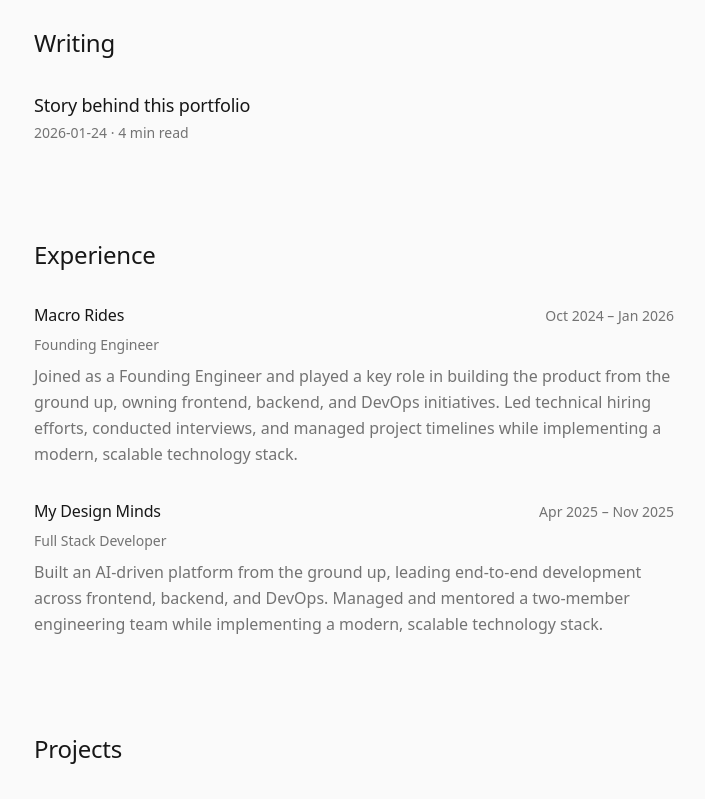
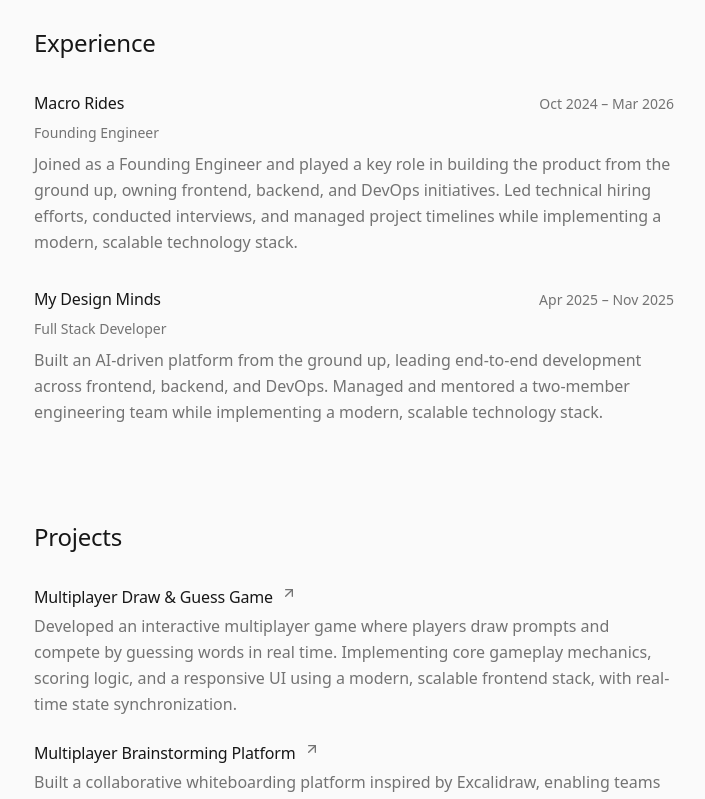
Before and after one commit to DevDesignAmitesh/minimal-portfolio, a Next.js app: page / in a window 1280 px wide. Shown: the part 540-1339 px from the top of the page, without its empty margins (286-991 px from the left). Built offline with nearby package versions, Linux system fonts and the light colour scheme.

Commit message:
modified some data

```diff
--- a/src/app/blog/[slug]/page.tsx
+++ /dev/null
@@ -1,9 +0,0 @@
-"use client";
-
-import BlogPost from "@/src/pages/BlogPost";
-
-export default async function blog({ params }: { params: Promise<{ slug: string }> }) {
-  const slug = (await params).slug;
-
-  return <BlogPost slug={slug} />;
-}
--- a/src/app/page.tsx
+++ b/src/app/page.tsx
@@ -1,5 +1,4 @@
 import About from "../components/sections/About";
-import Blogs from "../components/sections/Blogs";
 import Experience from "../components/sections/Experience";
 import Projects from "../components/sections/Projects";
 
@@ -7,7 +6,6 @@
   return (
     <>
       <About />
-      <Blogs />
       <Experience />
       <Projects />
     </>
--- a/src/app/resume/page.tsx
+++ b/src/app/resume/page.tsx
@@ -1,7 +1,6 @@
-"use client";
-
 import { data } from "@/src/data/data";
 import { ArrowLeft, Download } from "lucide-react";
+import Image from "next/image";
 import Link from "next/link";
 
 export default function Resume() {
@@ -16,15 +15,15 @@
         <ArrowLeft className="h-4 w-4" />
         <span>Back</span>
       </Link>
-
       <div className="space-y-6">
-        <img
+        <Image
+          height={100}
+          width={100}
+          loading="lazy"
+          unoptimized
           src={resume.imageUrl}
           alt="Resume"
           className="w-full max-w-2xl mx-auto bg-muted"
-          onError={(e) => {
-            e.currentTarget.style.display = "none";
-          }}
         />
 
         <div className="flex justify-center">
--- a/src/components/sections/Blogs.tsx
+++ /dev/null
@@ -1,34 +0,0 @@
-import { data } from "@/src/data/data";
-import Link from "next/link";
-
-const Blogs = () => {
-  const { blogs } = data;
-
-  if (blogs.length === 0) return null;
-
-  return (
-    <section className="py-12">
-      <h2 className="text-2xl font-medium text-foreground mb-8">Writing</h2>
-      <div className="space-y-6">
-        {blogs.map((blog) => (
-          <Link
-            key={blog.slug}
-            href={`/blog/${blog.slug}`}
-            className="block group"
-          >
-            <article>
-              <h3 className="text-lg text-foreground group-hover:text-muted-foreground transition-colors duration-200">
-                {blog.title}
-              </h3>
-              <p className="text-sm text-muted-foreground mt-1">
-                {blog.date} · {blog.readTime}
-              </p>
-            </article>
-          </Link>
-        ))}
-      </div>
-    </section>
-  );
-};
-
-export default Blogs;
--- a/src/data/data.ts
+++ b/src/data/data.ts
@@ -31,91 +31,11 @@
     downloadUrl: "/resume.pdf",
   },
 
-  blogs: [
-    {
-      title: "Story behind this portfolio",
-      slug: "story-behind-this-portfolio",
-      date: "2026-01-24",
-      readTime: "4 min read",
-      content: `# I Built This Portfolio Because Vibes
-
-TL;DR — I randomly decided to build a portfolio, used lovable.dev, fought with Next.js and Tailwind, and now you’re reading this because I needed content. Also: frontend is cute.
-
-## So… how did this even start?
-
-I just got the idea of building my portfolio. No deep life moment. No dramatic trigger. Just vibes.
-
-I truly love frontend, even though I mostly code backend, so please don’t expose me. I also wanted to try lovable.dev because why not. Vibe coding era, baby.
-
-Also, I recently bought a cutie little domain and it was sitting there doing absolutely nothing. That felt illegal.
-
-So yeah. Portfolio time.
-
-## The vibe I was going for
-
-I had some references in mind. Very minimal. Very clean. Very “I drink black coffee”.
-
-sarg.am and kshv.me were the main ones. Simple, calm, and cool. Exactly my speed for a quick build.
-
-Then I also looked at some fancy portfolios like ramx.in, dikshit.tech, rinkit.tech, pixperk.tech, and anshu.tech.
-
-These are crazy good. But also clearly built with time, effort, and emotional stability.
-
-I want to build something like that too. But not today. Not in this economy. Not with my attention span.
-
-So I went with minimal. Easy to start. Easy to finish. Easy to vibe-code.
-
-## Enter lovable.dev and pain
-
-I opened ChatGPT. Trauma-dumped my entire idea. Got a prompt. Pasted it into lovable.dev.
-
-Boom. Instant UI. Dopamine hit. Life was good.
-
-Then I noticed something.
-
-Oh. This is Vite.
-
-I use Next.js. So now I’m converting everything. Which is a pain in the ass while vibe coding, by the way.
-
-I somehow finished that.
-
-Then I noticed another thing.
-
-Oh. This is old Tailwind.
-
-So now I’m upgrading Tailwind too. Which did not go smoothly.
-
-At this point I was too deep to quit. Classic sunk-cost fallacy moment.
-
-## And now we’re here
-
-Eventually, I built the whole thing.
-
-Now it’s time to add content.
-
-So for the sake of it, I’m writing this post and I’m going to publish it right after this.
-
-I’m writing this very raw. Very unfiltered. Very “this is literally what happened”.
-
-And yes, after this I’m going to ask GPT to structure it nicely for rendering beautifully.
-
-Which is exactly what I just did. Meta, I know.
-
-## Final thoughts aka emotional outro
-
-If you’re reading this, you are awesome. You have elite patience. You probably also overthink side projects.
-
-Also, please drop a comment on my Twitter post about my portfolio. I need validation. Thank you.
-
-TL;DR — Built a portfolio because vibes. Used lovable.dev. Fought Vite, Next.js, and Tailwind. Wrote this post for content. No regrets. Some regrets.`,
-    },
-  ],
-
   experience: [
     {
       company: "Macro Rides",
       role: "Founding Engineer",
-      period: "Oct 2024 – Jan 2026",
+      period: "Oct 2024 – Mar 2026",
       description:
         "Joined as a Founding Engineer and played a key role in building the product from the ground up, owning frontend, backend, and DevOps initiatives. Led technical hiring efforts, conducted interviews, and managed project timelines while implementing a modern, scalable technology stack.",
     },
@@ -130,19 +50,13 @@
 
   projects: [
     {
-      name: "Multiplayer Draw & Guess Game (Skribbl.io Clone)",
+      name: "Multiplayer Draw & Guess Game",
       description:
         "Developed an interactive multiplayer game where players draw prompts and compete by guessing words in real time. Implementing core gameplay mechanics, scoring logic, and a responsive UI using a modern, scalable frontend stack, with real-time state synchronization.",
       link: "https://notskribbl.xyz/",
     },
     {
-      name: "MacroRides — Web Platform (Landing Page + Vendor Portal)",
-      description:
-        "Built both the public-facing landing page and the internal vendor management platform for MacroRides. Delivered a high-performance, SEO-optimized marketing site and engineered a production-grade vendor portal used by multiple vendors for daily operations. Took ownership of development, deployment, and scalability across both products.",
-      link: "https://macrorides.com/",
-    },
-    {
-      name: "Multiplayer Brainstorming Platform (Excalidraw Clone)",
+      name: "Multiplayer Brainstorming Platform",
       description:
         "Built a collaborative whiteboarding platform inspired by Excalidraw, enabling teams to brainstorm visually and efficiently. Developed the complete frontend with a strong focus on performance, scalability, and user experience. Currently extending the platform with real-time collaboration using WebSockets and an event-driven backend.",
       link: "https://excalidraw.amitesh.work/",
@@ -150,6 +64,5 @@
   ],
 };
 
-export type Blog = (typeof data.blogs)[number];
 export type Experience = (typeof data.experience)[number];
 export type Project = (typeof data.projects)[number];
```
